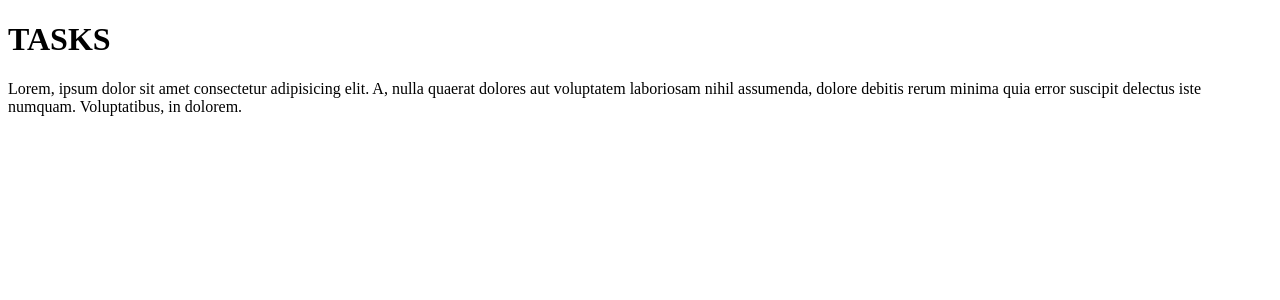
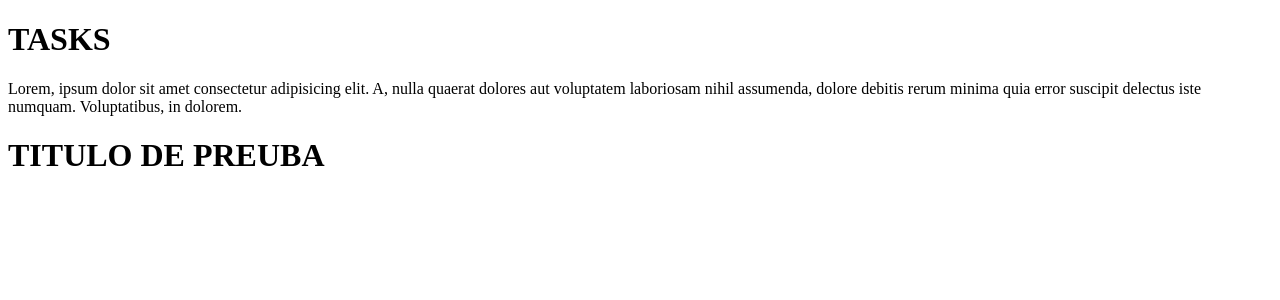
Before and after one commit to cocoup1/Gestion-de-Tareas, a Django app: page /tasks/ in a window 1280 px wide. Shown: the part 88-388 px from the top of the page. Run offline with Django 5.2, Linux system fonts and the light colour scheme.

Commit message:
se modifica archivo task.html

```diff
--- a/tasks/templates/tasks.html
+++ b/tasks/templates/tasks.html
@@ -5,4 +5,5 @@
 <h1>TASKS</h1>
 <p>Lorem, ipsum dolor sit amet consectetur adipisicing elit. A, nulla quaerat dolores aut voluptatem laboriosam nihil assumenda, dolore debitis rerum minima quia error suscipit delectus iste numquam. Voluptatibus, in dolorem.</p>
 
+<h1>TITULO DE PREUBA</h1>
 {% endblock %}
```
